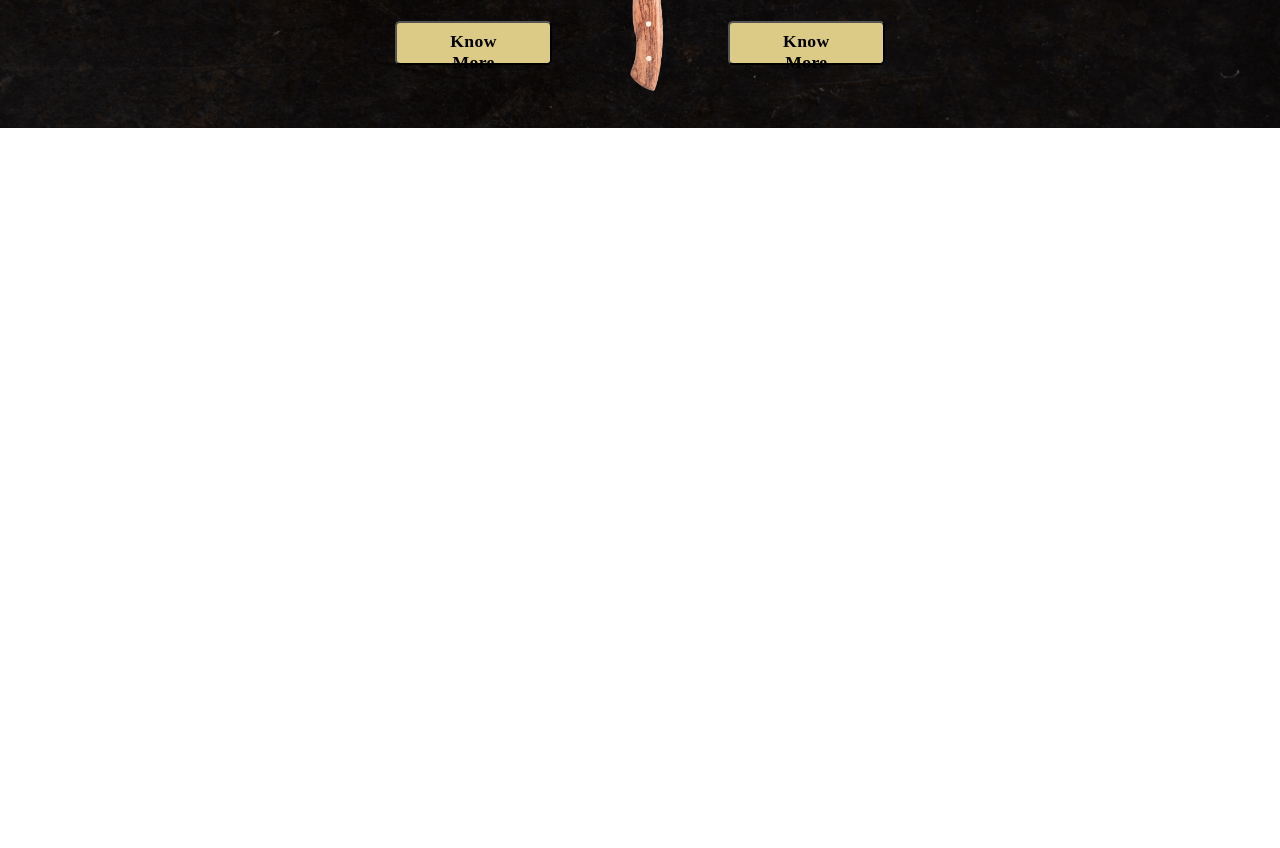
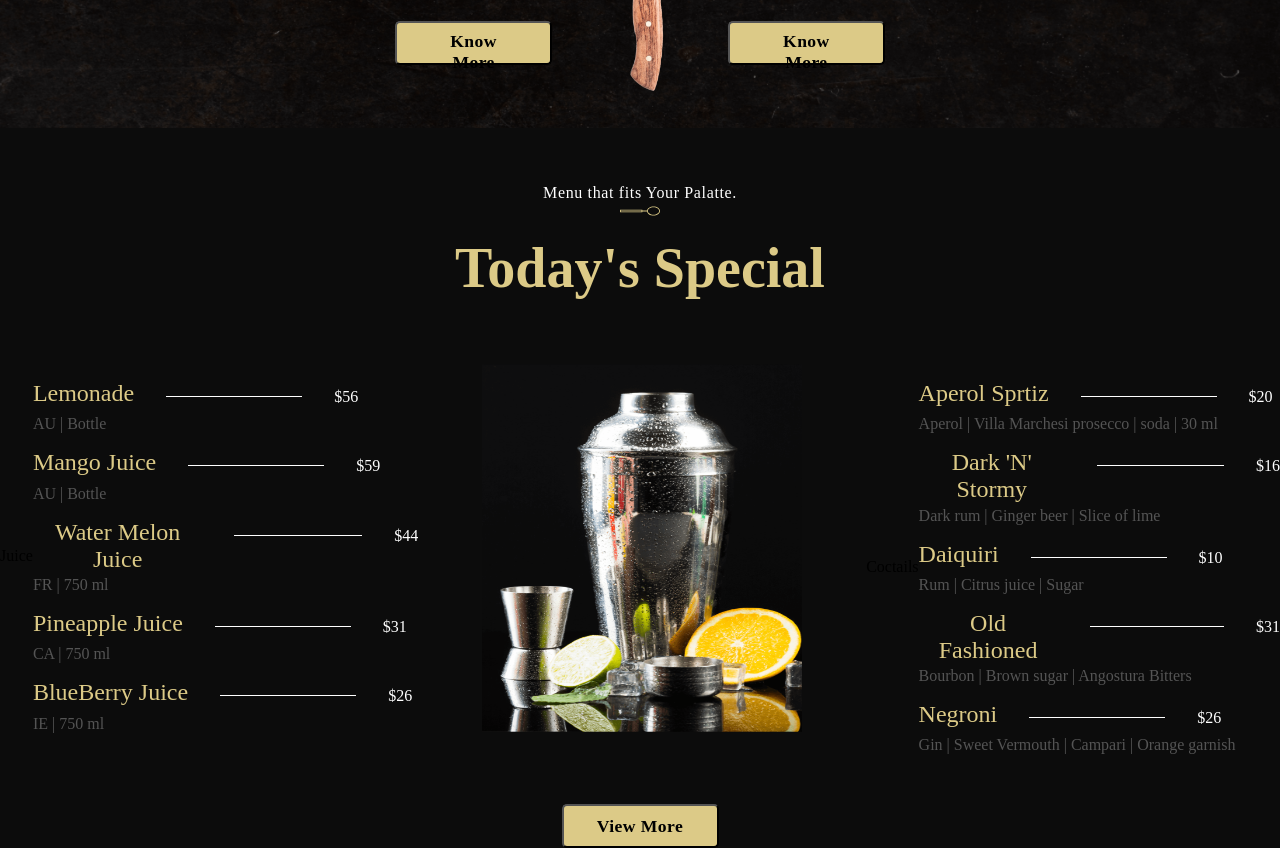
Before and after one commit to nrshakib/restaurant-website-react, a React (Create React App) app: page / in a window 1280 px wide. Shown: the part 800-1648 px from the top of the page. Before the commit the page ends 928 px from the top, so only its background shows below. Built offline with nearby package versions, Linux system fonts and the light colour scheme; a web font is replaced by a local one.

Commit message:
Special Menu Added

```diff
--- a/src/App.js
+++ b/src/App.js
@@ -2,6 +2,7 @@ import "./App.css";
 import AboutUs from "./Components/AboutUs/AboutUs";
 import Header from "./Components/Header/Header";
 import Navbar from "./Components/Navbar/Navbar";
+import SpecialMenu from "./Components/SpecialMenu/SpecialMenu";
 
 function App() {
   return (
@@ -9,6 +10,7 @@ function App() {
       <Navbar />
       <Header />
       <AboutUs />
+      <SpecialMenu/>
     </div>
   );
 }
--- a/src/Components/Header/Header.css
+++ b/src/Components/Header/Header.css
@@ -11,7 +11,7 @@
 }
 .wrapper {
   width: 50%;
-  margin-top: 3.2rem;
+  margin-top: 3.5rem;
   margin-right: 0.8rem;
 }
 .header-img {
@@ -48,6 +48,9 @@
 }
 
 @media screen and (min-width: 951px) and (max-width: 2000px) {
+  .header{
+    padding-left: 6.5rem;
+  }
   .sub-title {
     font-size: 1rem;
   }
@@ -59,7 +62,8 @@
     letter-spacing: 0.04em;
     font-size: 1rem;
     font-size: 0.9rem;
-    line-height: 1.3rem;
+    width: 95%;
+    line-height: 1rem;
     text-align: left;
     overflow: hidden;
   }
--- a/src/Components/Navbar/Navbar.css
+++ b/src/Components/Navbar/Navbar.css
@@ -6,8 +6,6 @@
   align-items: center;
   background: var(--color-black);
   color: whitesmoke;
-  margin-top: 1rme;
-  padding: 1rem 0.2rem;
 }
 .navbar-logo {
   display: flex;
@@ -128,7 +126,7 @@
   .nav-smallScreen {
     display: flex;
   }
-  .nav-login a{
+  .nav-login a {
     font-size: 0.6rem;
     margin: 0.5rem;
   }
--- /dev/null
+++ b/src/Components/SpecialMenu/MenuItem.jsx
@@ -0,0 +1,25 @@
+import React from "react";
+
+const MenuItem = ({ title, price, tags }) => {
+  return (
+    <div className="menuItem">
+      <div className="menuItem-head">
+        <div className="item-details">
+          <div className="menuItem-name">
+            <p className="item-title">{title}</p>
+          </div>
+          <div className="menuItem-dash"></div>
+
+          <div className="menuItem-price">
+            <p className="item-price">{price}</p>
+          </div>
+        </div>
+        <div className="menuItem-sub">
+          <p className="item-sub">{tags}</p>
+        </div>
+      </div>
+    </div>
+  );
+};
+
+export default MenuItem;
--- /dev/null
+++ b/src/Components/SpecialMenu/SpecialMenu.css
@@ -0,0 +1,78 @@
+.specialMenu {
+  display: flex;
+  align-items: center;
+  justify-content: center;
+  flex-direction: column;
+  background: var(--color-black);
+}
+.specialMenu-title {
+  margin-top: 3.5rem;
+  margin-bottom: 2rem;
+  text-align: center;
+}
+.specialHeadText {
+  font-family: var(--font-base);
+  color: var(--color-golden);
+  font-size: 3.5rem;
+}
+.specialMenu-menu {
+  display: flex;
+  width: 100%;
+  margin: 2rem 0;
+  justify-content: center;
+  align-items: flex-start;
+  flex-direction: row;
+}
+.specialMenu-juice,
+.specialMenu-coctails {
+  display: flex;
+  align-items: center;
+  justify-content: center;
+}
+.menuItem {
+  width: 100%;
+  margin: 1rem 0;
+  flex-direction: column;
+}
+.menuItem-head {
+  justify-content: space-between;
+  align-items: center;
+}
+.menuItem-price {
+  margin-top: 0.5rem;
+}
+.menuItem-sub {
+  width: 100%;
+  margin-top: 0.2rem;
+  text-align: left;
+}
+.menuItem-dash {
+  width: 8.5rem;
+  height: 0.01rem;
+  background: white;
+  margin: 1rem 2rem;
+}
+.item-details {
+  display: flex;
+}
+.menu-img {
+  margin: 0 4rem;
+}
+.menu-img img {
+  height: 23rem;
+  width: 20rem;
+}
+.item-title {
+  font-family: var(--font-base);
+  color: var(--color-golden);
+  font-size: 1.5rem;
+}
+.item-price {
+  color: var(--color-white);
+}
+.item-sub {
+  color: var(--color-gray);
+}
+.custom-button {
+  margin-top: 0.1rem;
+}
--- /dev/null
+++ b/src/Components/SpecialMenu/SpecialMenu.jsx
@@ -0,0 +1,53 @@
+import React from "react";
+import "./SpecialMenu.css";
+import { images, data } from "../../Data";
+import Subheading from "../Header/Subheading";
+import MenuItem from "./MenuItem";
+
+const SpecialMenu = () => {
+  return (
+    <div className="specialMenu" id="menu">
+      <div className="specialMenu-title">
+        <Subheading title="Menu that fits Your Palatte." />
+        <h1 className="specialHeadText">Today's Special</h1>
+      </div>
+
+      <div className="specialMenu-menu">
+        <div className="specialMenu-juice">
+          <p className="menu-heading">Juice</p>
+          <div className="menu-items">
+            {data.juice.map((juice, index) => (
+              <MenuItem
+                title={juice.title}
+                price={juice.price}
+                tags={juice.tags}
+              />
+            ))}
+          </div>
+        </div>
+
+        <div className="menu-img">
+          <img src={images.menu} alt="menu-img" />
+        </div>
+
+        <div className="specialMenu-coctails">
+          <p className="menu-heading">Coctails</p>
+          <div className="menu-items">
+            {data.cocktails.map((cocktails, index) => (
+              <MenuItem
+                title={cocktails.title}
+                price={cocktails.price}
+                tags={cocktails.tags}
+              />
+            ))}
+          </div>
+        </div>
+      </div>
+      <button type="button" className="custom-button">
+        View More
+      </button>
+    </div>
+  );
+};
+
+export default SpecialMenu;
--- a/src/Data/data.js
+++ b/src/Data/data.js
@@ -1,28 +1,28 @@
 import images from './images';
 
-const wines = [
+const juice = [
   {
-    title: 'Chapel Hill Shiraz',
+    title: 'Lemonade',
     price: '$56',
     tags: 'AU | Bottle',
   },
   {
-    title: 'Catena Malbee',
+    title: 'Mango Juice',
     price: '$59',
     tags: 'AU | Bottle',
   },
   {
-    title: 'La Vieillw Rose',
+    title: 'Water Melon Juice',
     price: '$44',
     tags: 'FR | 750 ml',
   },
   {
-    title: 'Rhino Pale Ale',
+    title: 'Pineapple Juice',
     price: '$31',
     tags: 'CA | 750 ml',
   },
   {
-    title: 'Irish Guinness',
+    title: 'BlueBerry Juice',
     price: '$26',
     tags: 'IE | 750 ml',
   },
@@ -79,4 +79,4 @@ const awards = [
   },
 ];
 
-export default { wines, cocktails, awards };
+export default { juice, cocktails, awards };
```
